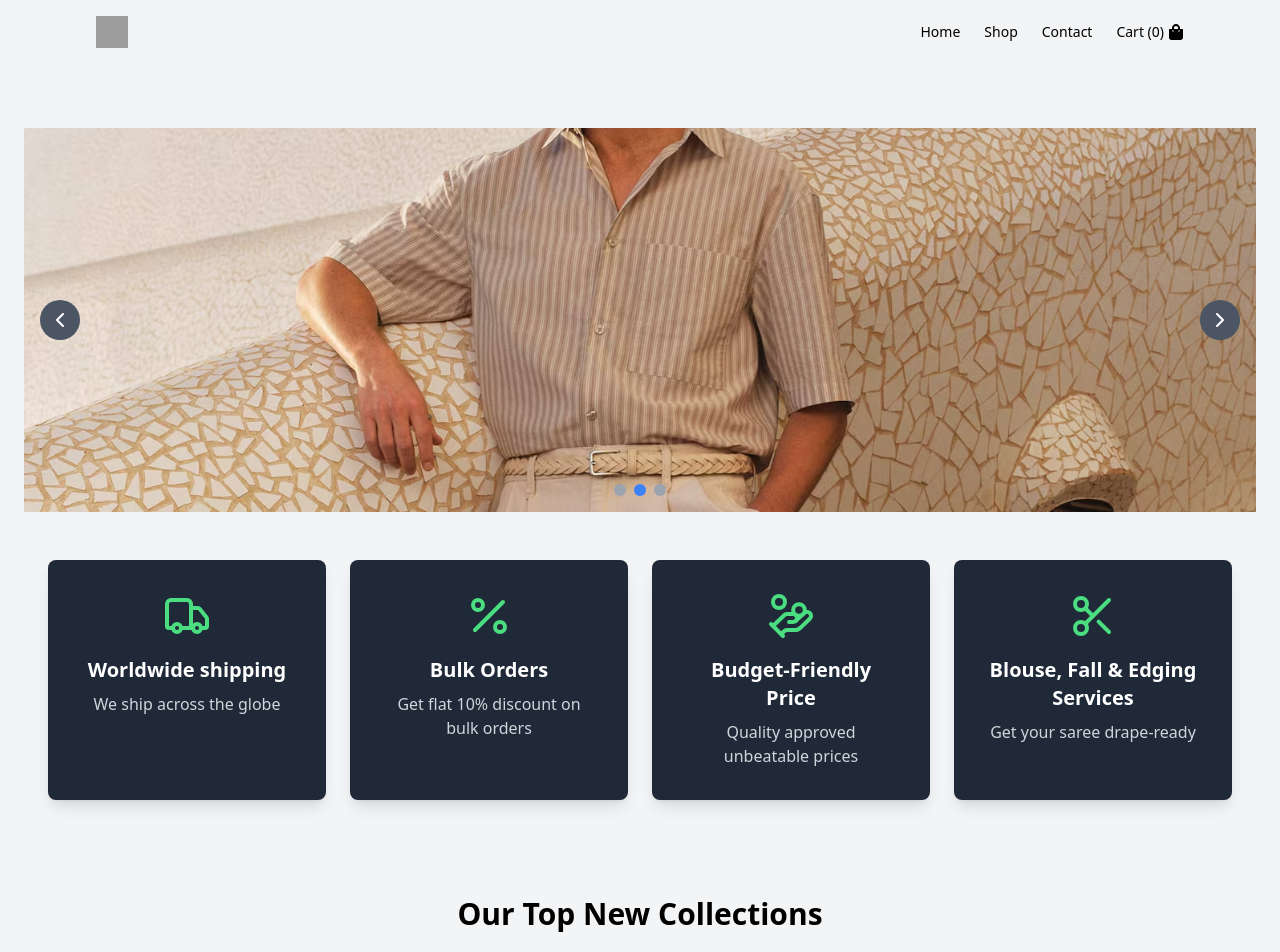
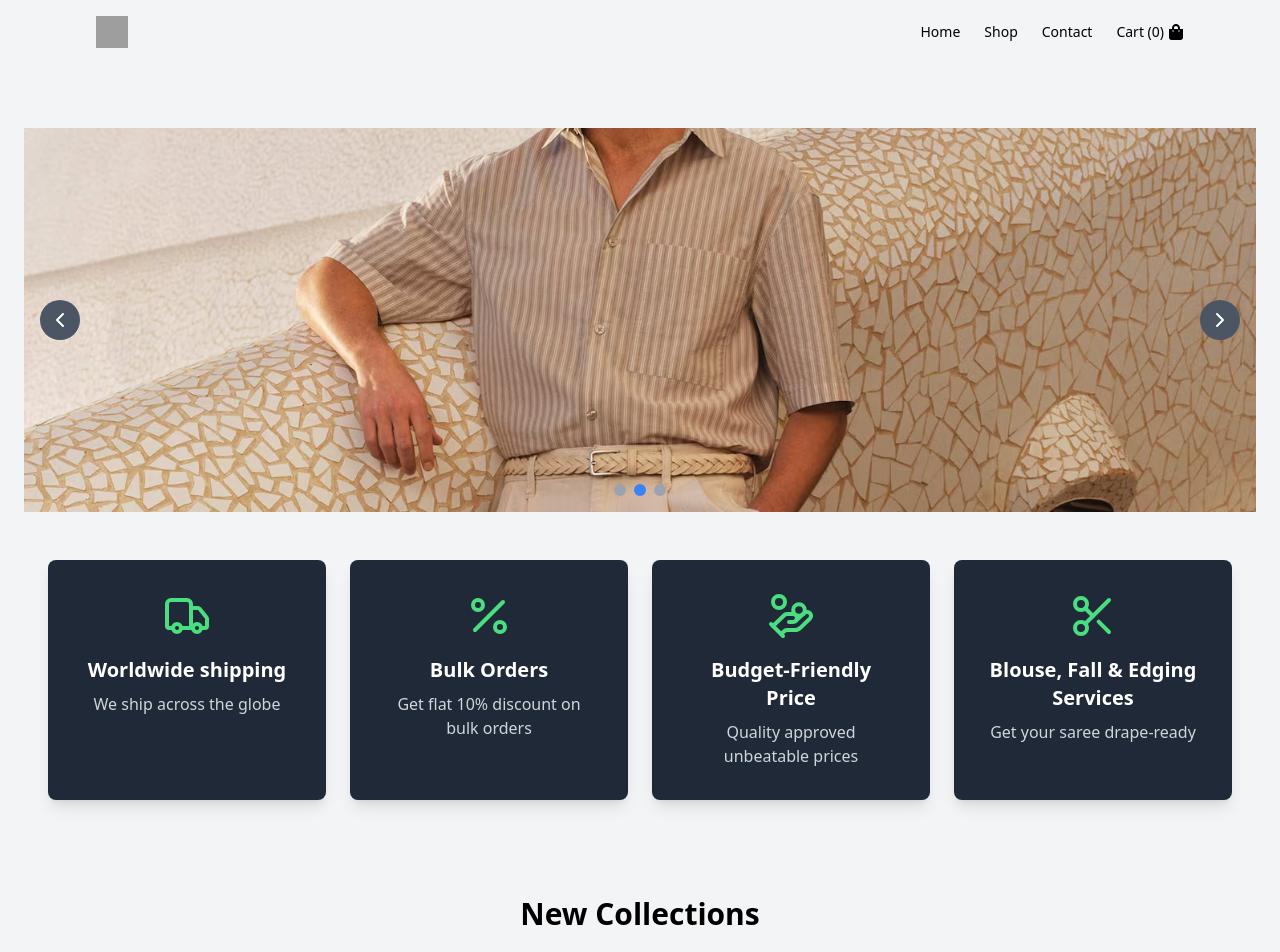
Before and after one commit to Mohanavenkatesh/react.js-ecom, a React (Create React App) app: page / in a window 1280 px wide. Shown: the top 952 px of the page. Built offline with nearby package versions, Linux system fonts and the light colour scheme; grey boxes are pictures that could not be loaded.

Commit message:
Update Home.jsx

```diff
--- a/src/pages/Home.jsx
+++ b/src/pages/Home.jsx
@@ -134,7 +134,7 @@ export const Home = ({ array, setarray }) => {
 
       {/* Collections Section */}
       <div className="bg-white-900 py-12 px-6 text-center">
-        <h2 className="text-dark text-3xl mb-6 font-semibold">Our Top New Collections</h2>
+        <h2 className="text-dark text-3xl mb-6 font-semibold"> New Collections</h2>
         <div className="grid grid-cols-1 md:grid-cols-2 lg:grid-cols-4 gap-8">
           {collections.map((item, index) => <ImageCard key={index} {...item} />)}
         </div>
```
